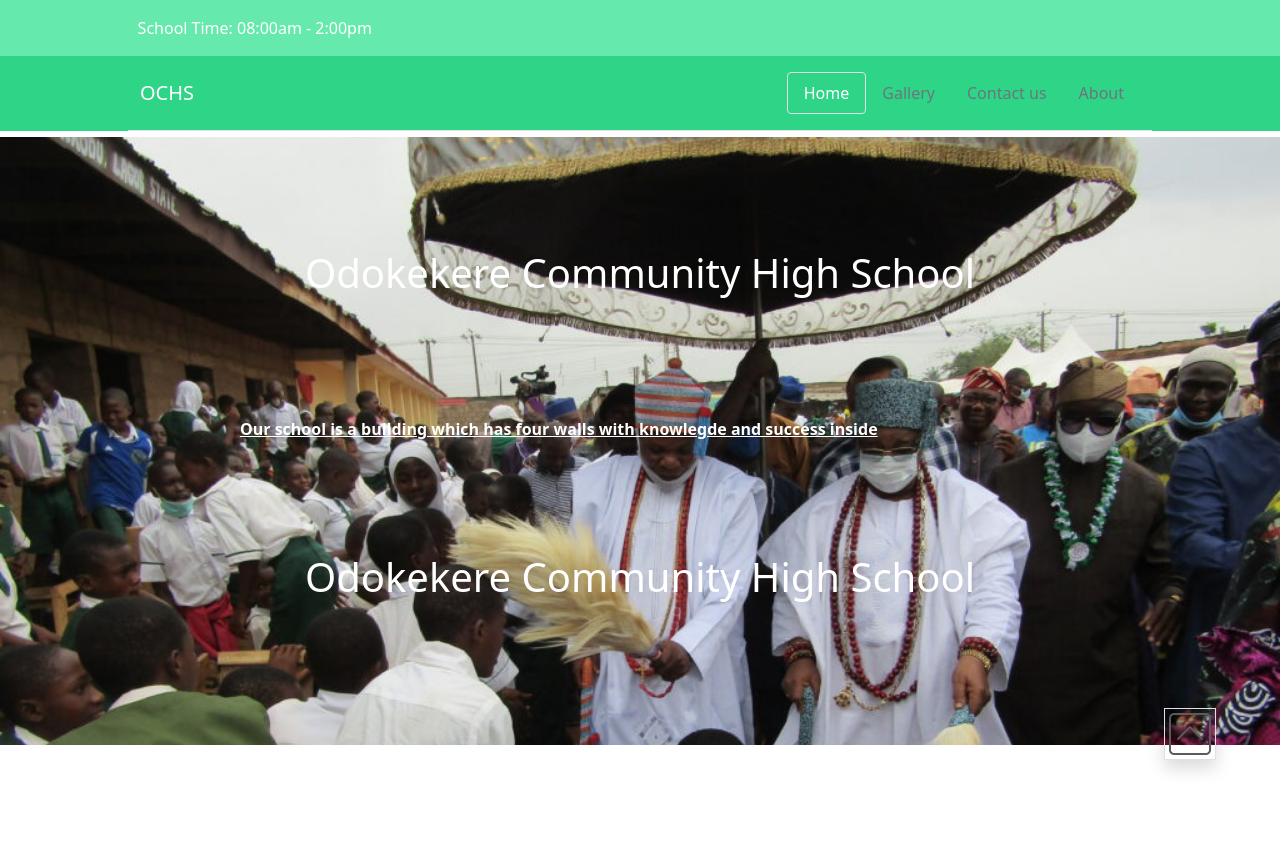
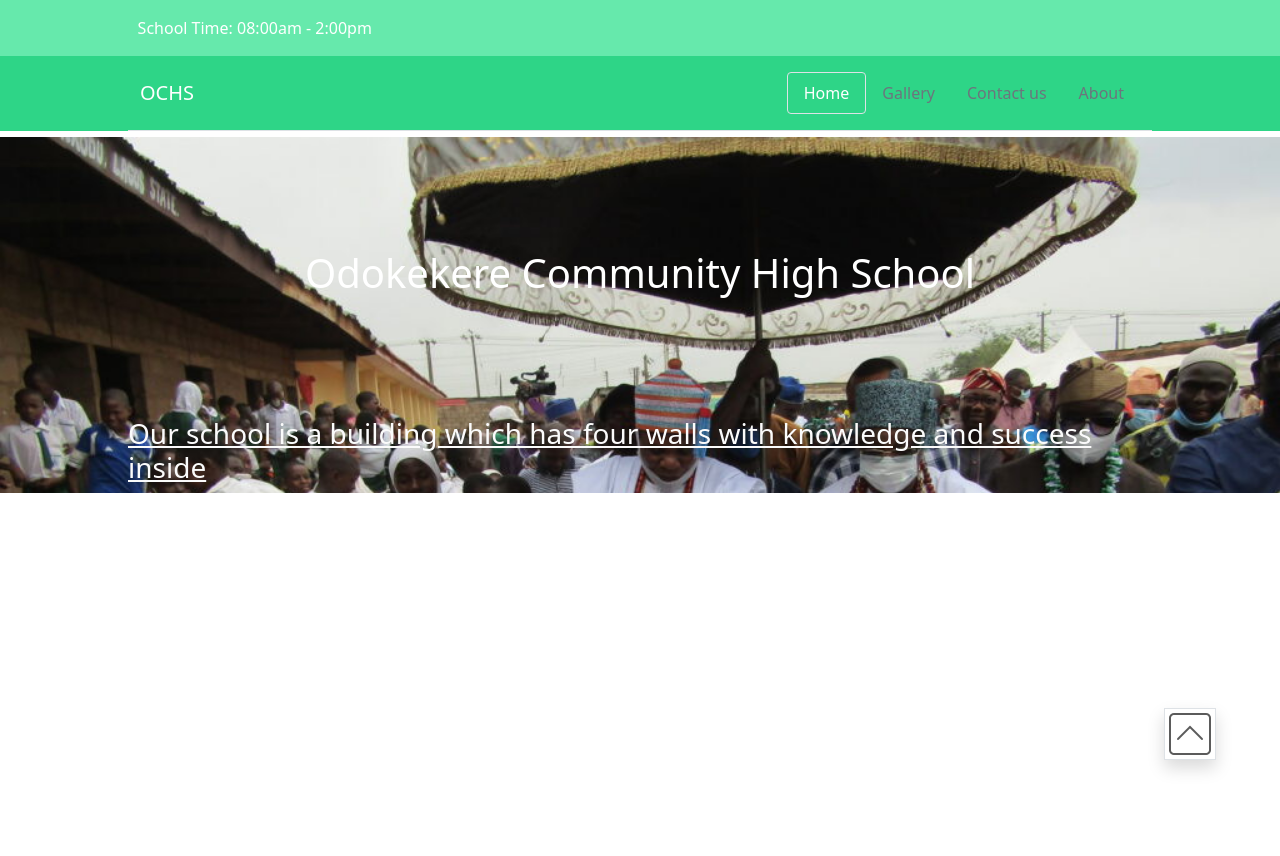
Before and after one commit to monyasau/OCHS-bootstrap, a plain HTML site: page index.html in a window 1280 px wide. After the commit the page ends 800 px from the top, so only its background shows below. Drawn offline with nearby package versions, Linux system fonts and the light colour scheme.

Commit message:
fixes: fixed the auto write issue

```diff
--- a/css/style.css
+++ b/css/style.css
@@ -9,6 +9,14 @@ body {
 @keyframes black-white {
   from {
     color: black;
+  }
+  to {
+    color: white !important;
+  }
+}
+@keyframes grey-white {
+  from {
+    color: grey;
   }
   to {
     color: white !important;
@@ -27,6 +35,11 @@ body {
 }
 .towhite {
   animation-name: black-white;
+  animation-duration: 2s;
+  color: #fff;
+}
+.togrey {
+  animation-name: grey-white;
   animation-duration: 2s;
   color: #fff;
 }
--- a/index.html
+++ b/index.html
@@ -59,18 +59,16 @@
     </nav>
     <main class="">
       <div class="bg w-100 h-75">
-        <div class="mw-80">
+
+        <div class="mw-80 justify-content-center">
           <h1 id="headAutoWrite" class="text-center text-white p-8">
             Odokekere Community High School
           </h1>
-          <a id="autoWrite" class="text-white text-center p-8 fw-bold"></a>
+          <div class="w-100 d-flex flex-wrap justify-content-center">
+
+          <a id="autoWrite" class=" text-white text-center h2"></a>
         </div>
-        <div class="mw-80">
-          <h1 id="headAutoWrite" class="text-center text-white p-8">
-            Odokekere Community High School
-          </h1>
-          <a id="autoWrite" class="text-white text-center p-8 fw-bold"></a>
-        </div>
+
       </div>
     </main>
     <script src="/js/jQuery.min.js"></script>
--- a/js/index.js
+++ b/js/index.js
@@ -4,8 +4,8 @@ let navCont = document.querySelector(".navbar")
 let homeLink = document.querySelector(".home-link");
 let demoIcon = document.querySelector("#demoIcon");
 const quotes = [
-  "Our school is a building which has four walls with knowlegde and success inside",
-  "Develp a passion to learn and you will never cease to grow",
+  "Our school is a building which has four walls with knowledge and success inside",
+  "Develop a passion to learn and you will never cease to grow",
   "* french quote",
   "Honesty, integrity, excellency and hardwork are our watch words."
 ];
@@ -47,6 +47,10 @@ let randomQuote = (array)=> {
       let speed = 4000;
 
     if (i < randomQuote(quotes).length) {
+      setInterval(() => {
+      document.getElementById("autoWrite").className = " mx-auto h3 text-center text-white";
+      }, 2000);
+      document.getElementById("autoWrite").className = " mx-auto h3 togrey";
       document.getElementById("autoWrite").innerHTML = randomQuote(quotes);
       i++;
       setTimeout(typeWriter, speed);
```
